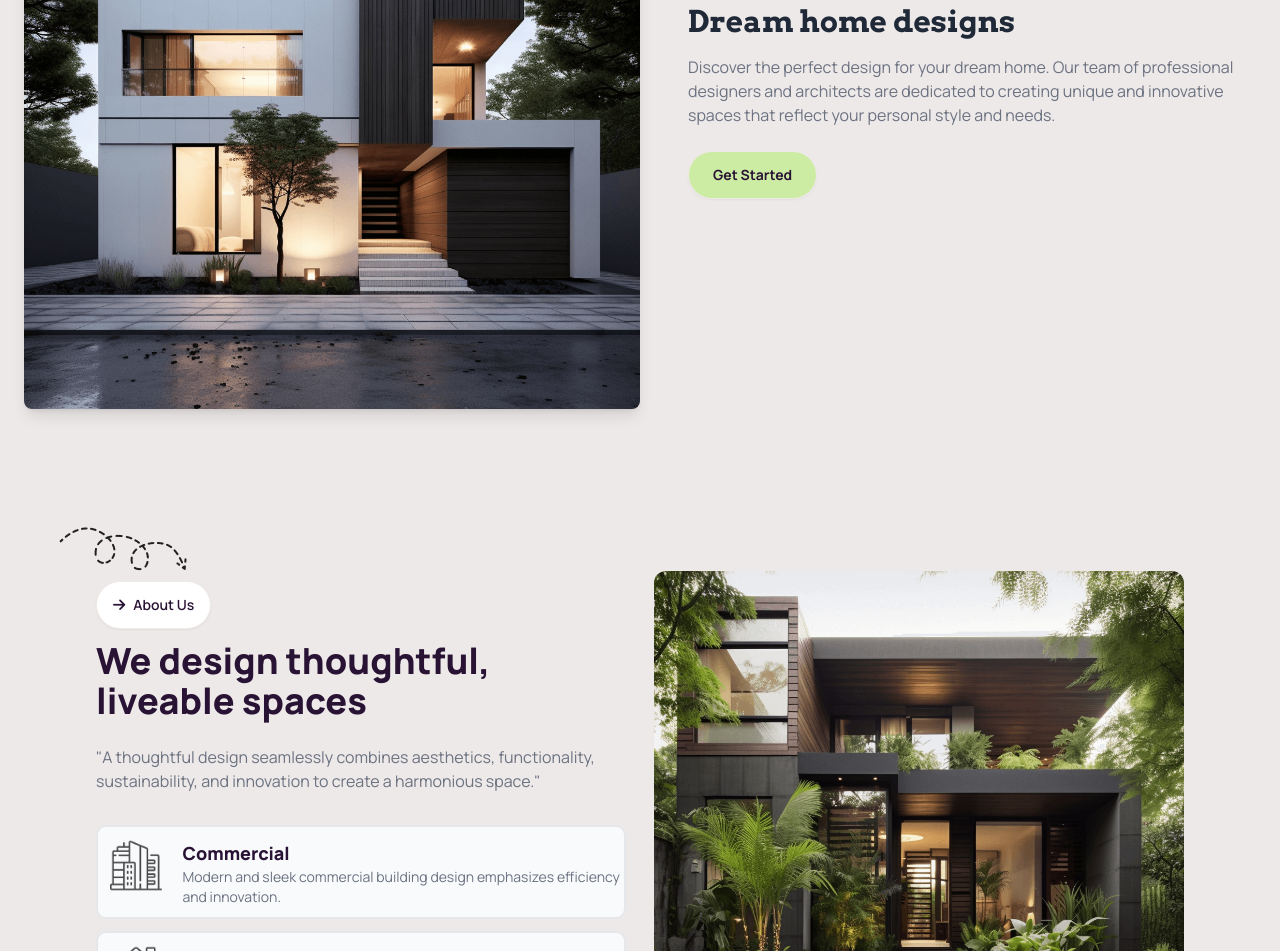
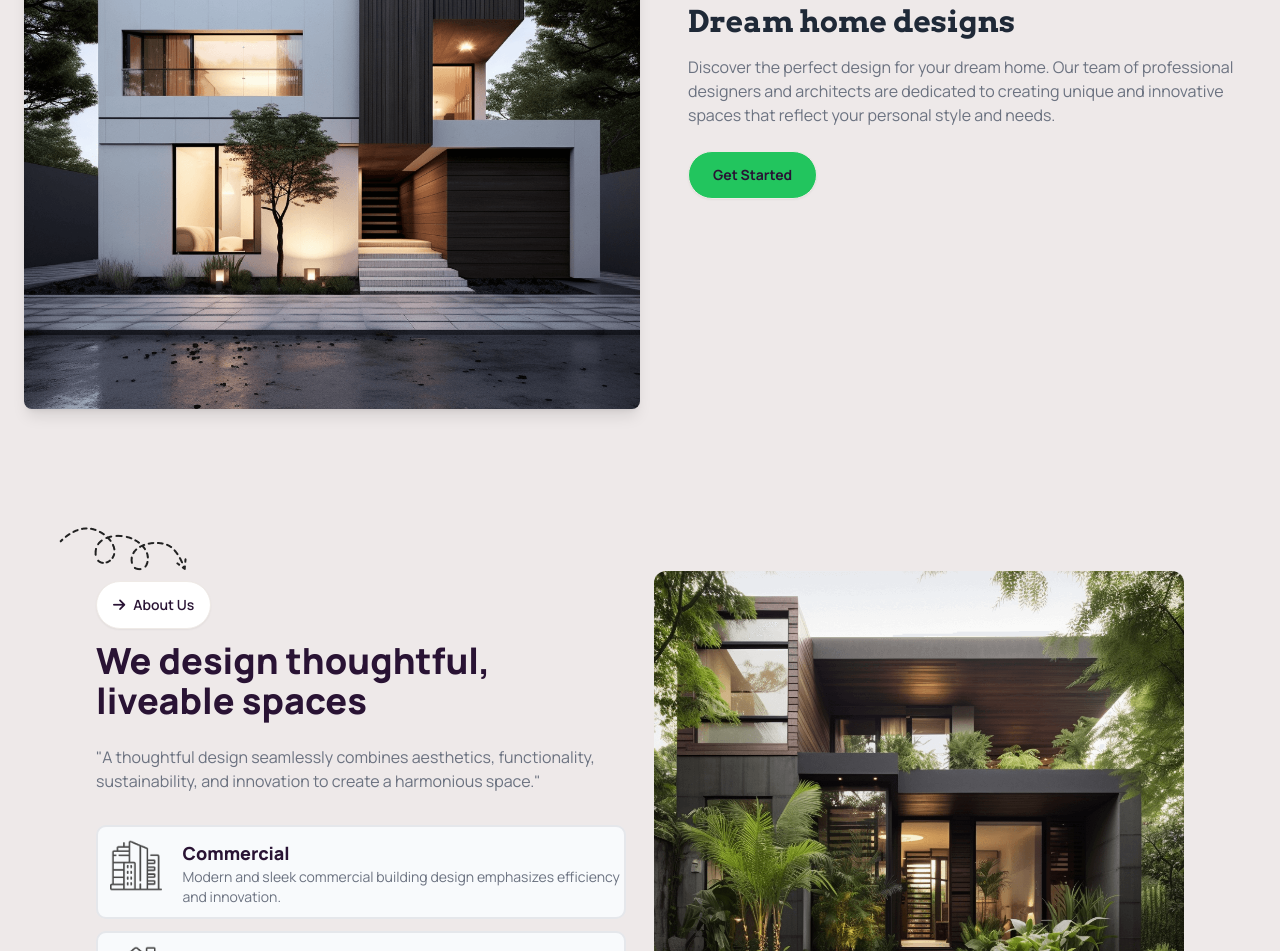
Before and after one commit to soykot49/Assignment-03, a plain HTML site: page index.html in a window 1280 px wide. Shown: the part 1149-2100 px from the top of the page. Drawn offline with nearby package versions, Linux system fonts and the light colour scheme.

Commit message:
changed some issues

```diff
--- a/index.html
+++ b/index.html
@@ -180,7 +180,7 @@
             <p class="text-gray-500 mb-6 ">
               Discover the perfect design for your dream home. Our team of professional designers and architects are dedicated to creating unique and innovative spaces that reflect your personal style and needs.
             </p>
-            <a class="btn bg-color_sec py-2 px-6 rounded-full font-bold hover:bg-color_primary">
+            <a class="btn bg-green-500 py-2 px-6 rounded-full font-bold hover:bg-color_primary">
               Get Started
             </a>
           </div>
```
